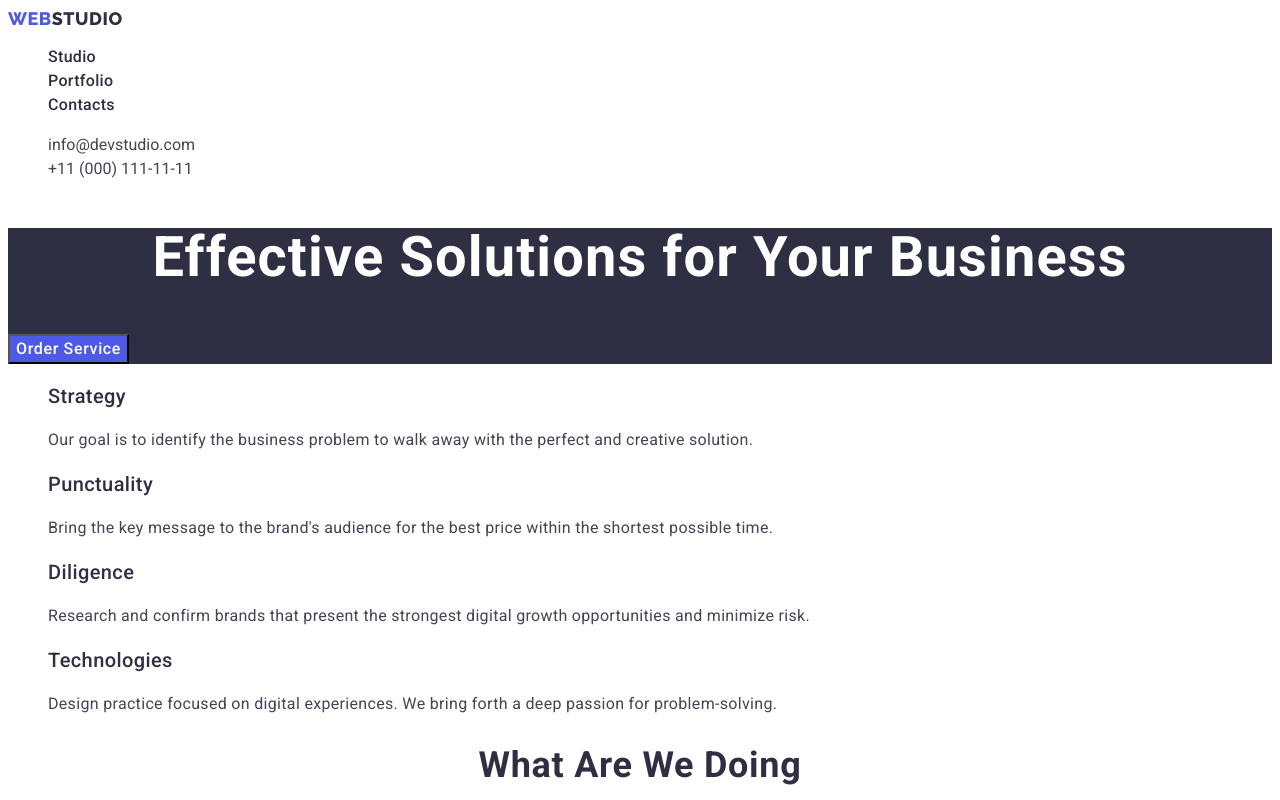
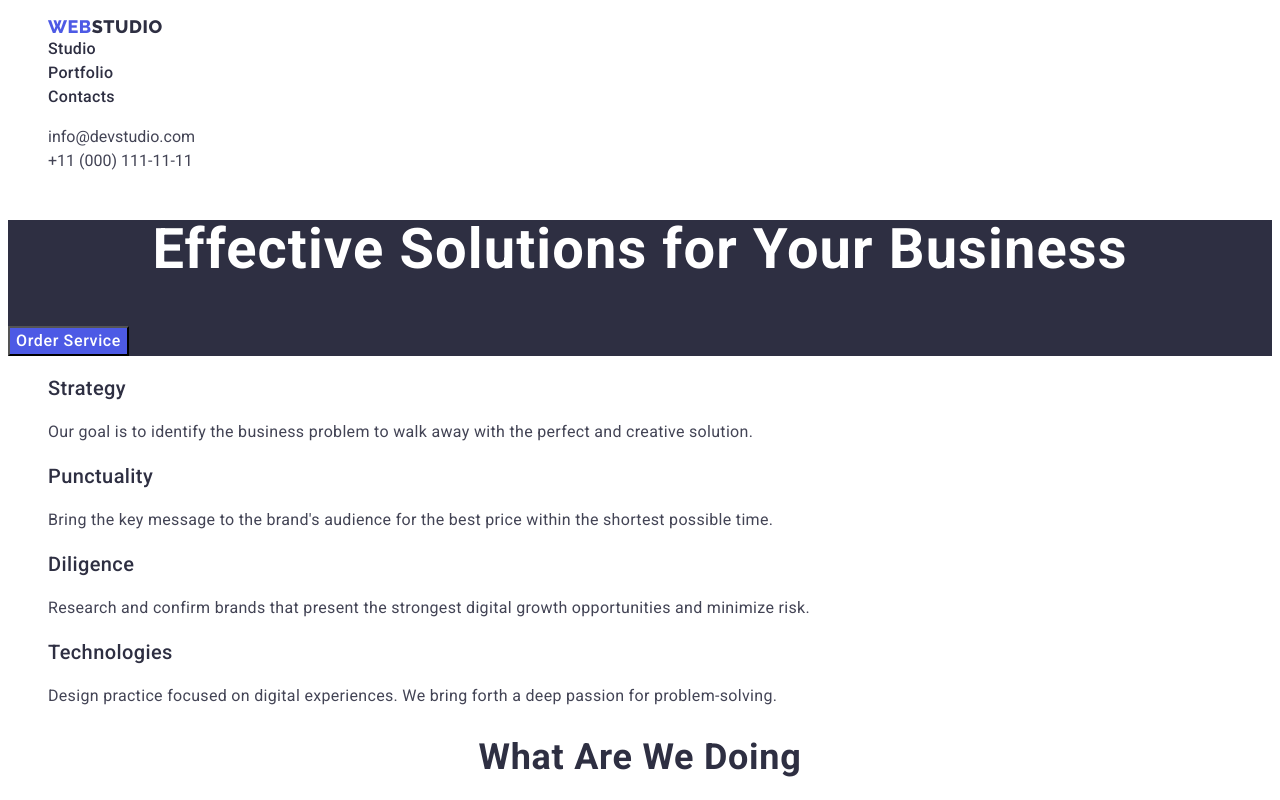
Before and after one commit to Pavlo831/goit-markup-hw-02, a plain HTML site: page index.html in a window 1280 px wide. Shown: the top 800 px of the page. Drawn offline with Linux system fonts and the light colour scheme.

Commit message:
Update index.html
111

```diff
--- a/index.html
+++ b/index.html
@@ -18,11 +18,12 @@
   <body>
     <header class="header">
       <nav class="header-navigat">
-        <a href="./index.html" class="header-logo link"
-          >Web<span>Studio</span>
+
         </a>
 
         <ul class="list">
+
+          <a href="./index.html" class="header-logo link">Web<span>Studio</span>
           <li class="header-menu-item list">
             <a class="header-menu-link link"href="./index.html">Studio</a>
           </li>
```
